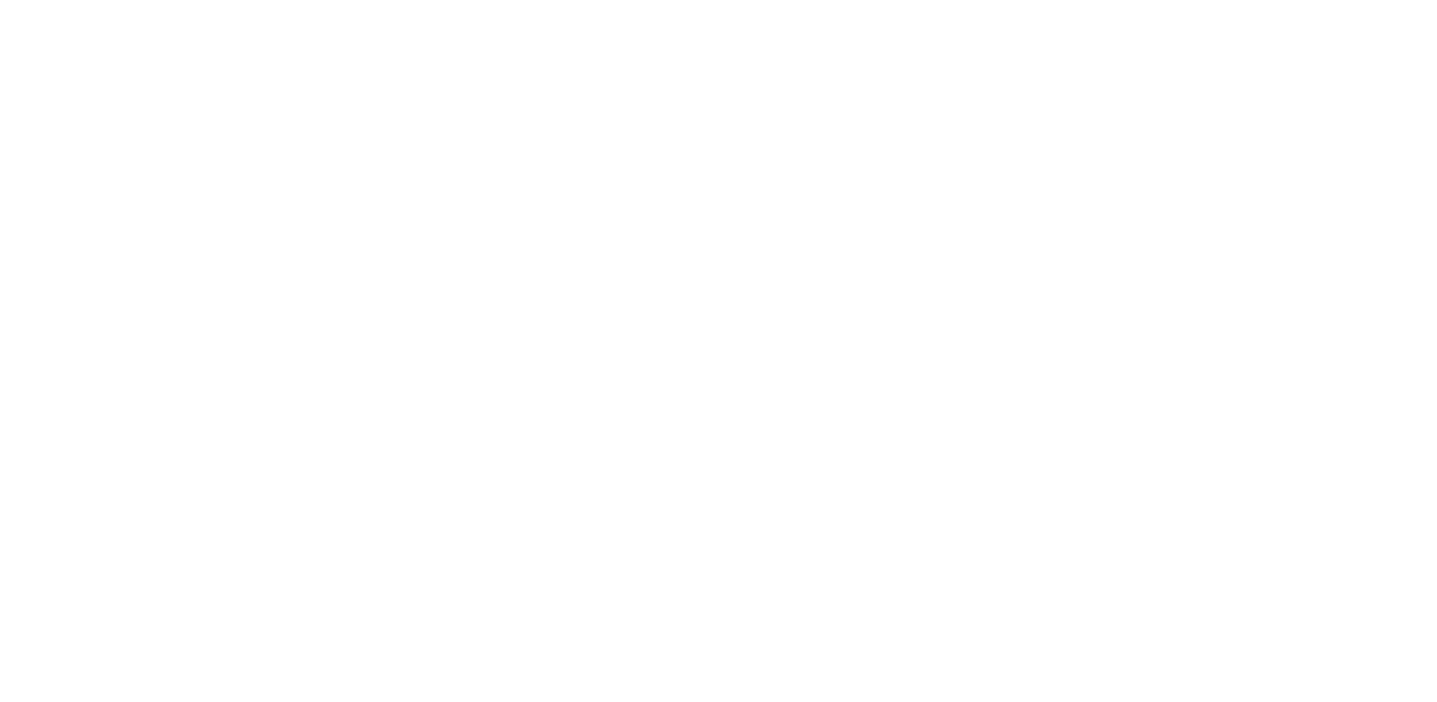
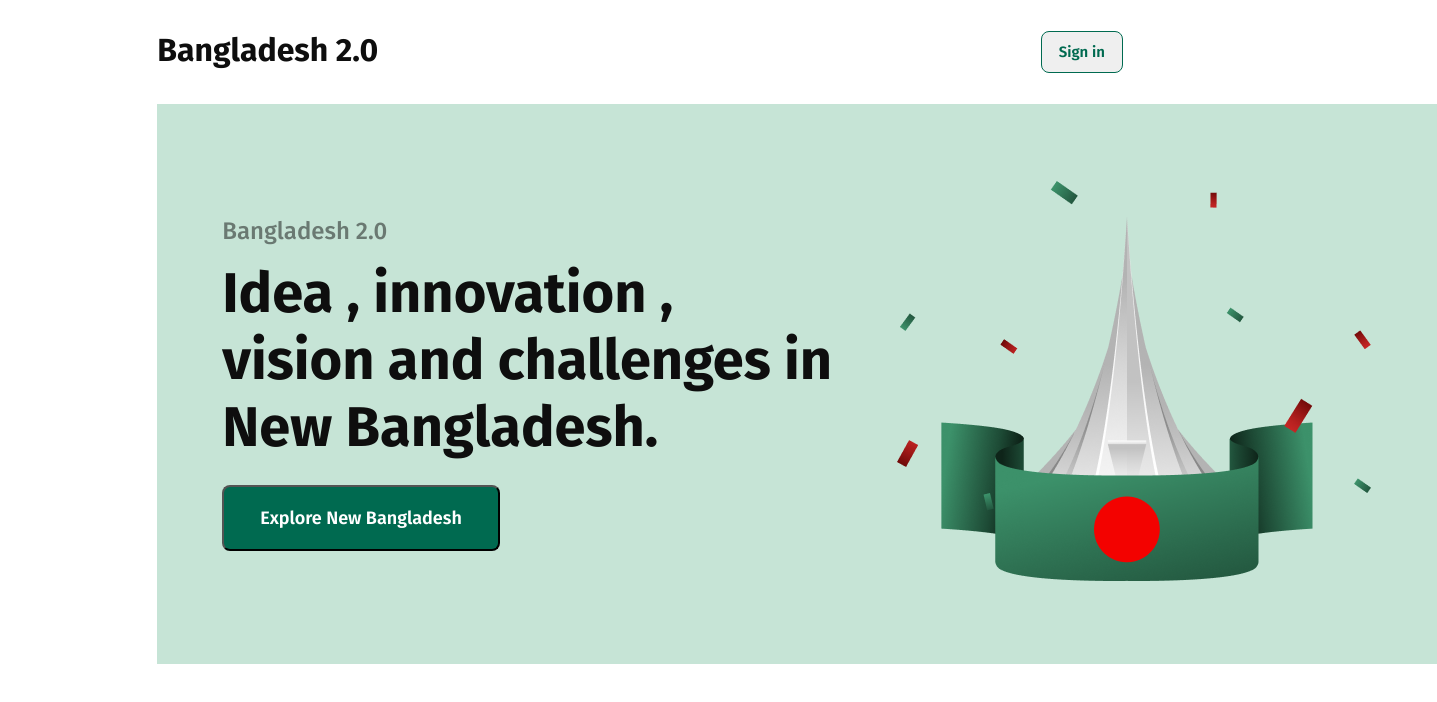
Before and after one commit to tuhin0071/Assignment-1, a plain HTML site: page index.html in a window 1280 px wide. Shown: the whole page, 1437 px wide, since content can reach past the window. Drawn offline with Linux system fonts and the light colour scheme; a web font is replaced by a local one.

Commit message:
Life is very beautiful!

```diff
--- a/assignment.css
+++ b/assignment.css
@@ -0,0 +1,85 @@
+
+@import url('https://fonts.googleapis.com/css2?family=Azeret+Mono:ital,wght@0,100..900;1,100..900&family=Fira+Sans:ital,wght@0,100;0,200;0,300;0,400;0,500;0,600;0,700;0,800;0,900;1,100;1,200;1,300;1,400;1,500;1,600;1,700;1,800;1,900&family=Open+Sans:ital,wght@0,300..800;1,300..800&family=Titillium+Web:ital,wght@0,200;0,300;0,400;0,600;0,700;0,900;1,200;1,300;1,400;1,600;1,700&display=swap');
+
+*{
+      font-family: "Titillium Web", serif;
+      box-sizing: border-box;
+      margin: 0  ;
+      padding: 0;
+}
+/* sheared code */
+body{
+      margin: 0 9%;
+}
+
+
+/* header */
+.button-1{
+      color: rgb(0, 106, 80);
+font-family: Fira Sans;
+font-size: 15px;
+font-weight: 600;
+box-sizing: border-box;
+border: 1px solid rgb(0, 106, 80);
+border-radius: 8px;
+padding: 11px 17px;
+position: static;
+}
+
+nav h4{
+      color: rgb(14, 14, 14);
+font-family: Fira Sans;
+font-size: 32px;
+font-weight: 700;
+position: static;
+}
+
+nav{
+      display: flex;
+      justify-content: space-between;
+
+      margin: 31px 4%;
+
+}
+
+.banner-heading h5{
+      color: rgba(14, 14, 14, 0.5);
+font-family: Fira Sans;
+font-size: 24px;
+font-weight: 500;
+margin-bottom: 15px;
+}
+
+.banner-heading h1{
+      color: rgb(14, 14, 14);
+      font-family: Fira Sans;
+      font-size: 56px;
+      font-weight: 700;
+
+}
+
+.button-2{
+      border-radius: 8px;
+background: rgb(0, 106, 80);
+color: rgb(255, 255, 255);
+font-family: Fira Sans;
+font-size: 18px;
+font-weight: 600;
+padding:20px 36px;
+margin-top: 24px;
+}
+
+.banner-action{
+      height: 560px;
+      width: 1280px;
+      background-color: #C6E4D6;
+      display: flex;
+      justify-content: center;
+      align-items: center;
+      gap: 64px;
+
+}
+
+.banner-section{
+      margin: 31px 4%;
+}
--- a/index.html
+++ b/index.html
@@ -4,10 +4,35 @@
       <meta charset="UTF-8">
       <meta name="viewport" content="width=device-width, initial-scale=1.0">
       <link rel="stylesheet" href="assignment.css">
+      <link rel="icon" href="assets\5842026.png" type="image/x-icon">
       <title>Assignment-1</title>
 
 </head>
 <body>
+      <!-- header -->
+      <header>
+            <nav>
+                  <h4>Bangladesh 2.0</h4>
 
+                  <button class="primary-btn  button-1">Sign in</button>
+            </nav>
+
+            <div class="banner-section">
+
+                  <div class="banner-action">
+                  <div class="banner-heading">
+                      <h5>Bangladesh 2.0</h5>
+                      <h1>Idea , innovation ,<br>
+                        vision and challenges in <br>
+                         New Bangladesh.</h1>
+                         <button class="primary-btn button-2">Explore New Bangladesh</button>
+                  </div>
+
+                  <div class="banner-img">
+                        <img src="assets/hero.png" alt="">
+                  </div>
+                  </div>
+            </div>
+      </header>
 </body>
 </html>
```
Also changed, not shown: assets/5842026.png (added).
